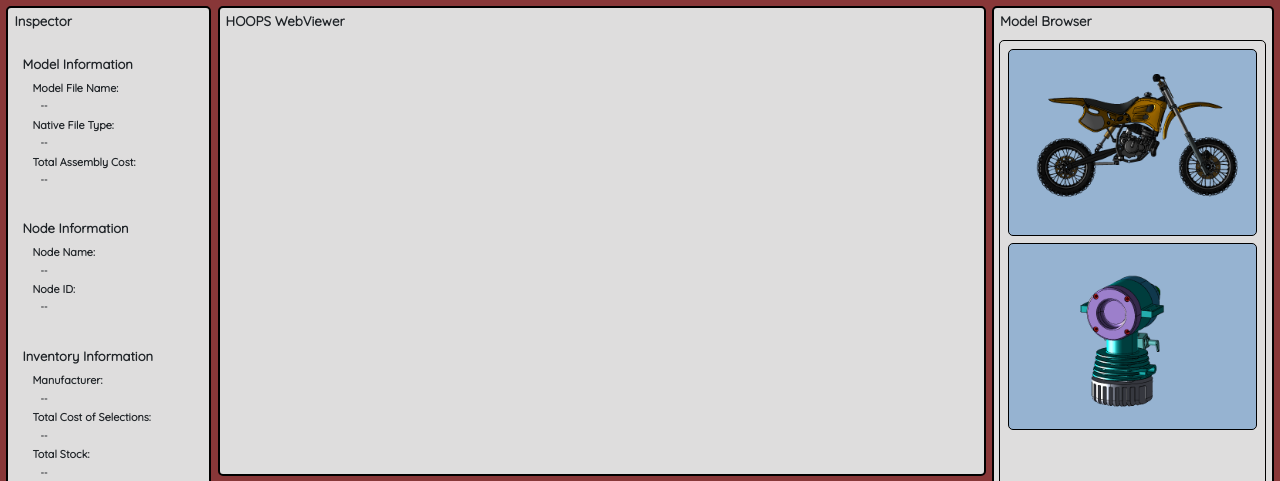
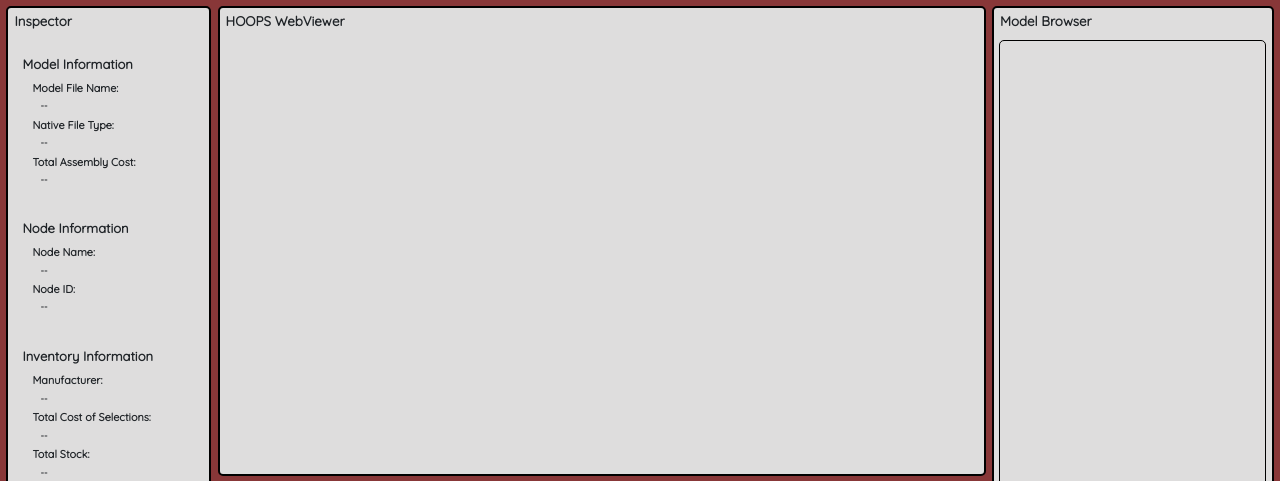
Before and after one commit to techsoft3d/inventory-management, a website: page index.html in a window 1280 px wide. Shown: the part 66-547 px from the top of the page. Drawn offline with nearby package versions, Linux system fonts and the light colour scheme; some packages are replaced by stand-ins of ours; a script that the page names is missing.

Commit message:
Removing pre-field anchors for model thumbnails. They are added dynamically when loading a model.

```diff
--- a/index.html
+++ b/index.html
@@ -163,12 +163,6 @@
   <div id="model-browser" class="comp-container">
     <div id="model-browser-label" class="comp-label">Model Browser</div>
     <div id="models-scroller">
-      <a id="moto" href class="model-thumb" model="moto">
-        <img src="./data/thumbnails/moto.png">
-      </a>
-      <a id="microengine" href class="model-thumb" model="microengine">
-        <img src="./data/thumbnails/microengine.png">
-      </a>
     </div>
     <div id="model-browser-buttons">
       <button id="open-model-button" onclick="document.getElementById('file-input').click(); return false;"
--- a/src/js/app.js
+++ b/src/js/app.js
@@ -7,11 +7,15 @@ window.onload = () => {
 
 
 class main {
+
   constructor() {
+
     this.setEventListeners();
+
   } // End app Constructor
 
   setEventListeners() {
+
     document.getElementById("psMinSlider").oninput = () => {
 
     };
@@ -24,9 +28,6 @@ class main {
     document.getElementById("ssMaxSlider").oninput = () => {
 
     };
-    document.getElementById("open-model-button").onclick = () => {
-
-    };
     document.getElementsByName("displaymode").forEach(element => {
 
     });
@@ -36,6 +37,9 @@ class main {
     document.getElementById("file-input").onchange = e => {
 
     };
+    document.getElementById("open-model-button").onclick = () => {
+
+    };
 
   } // End setting event listeners
 
```
